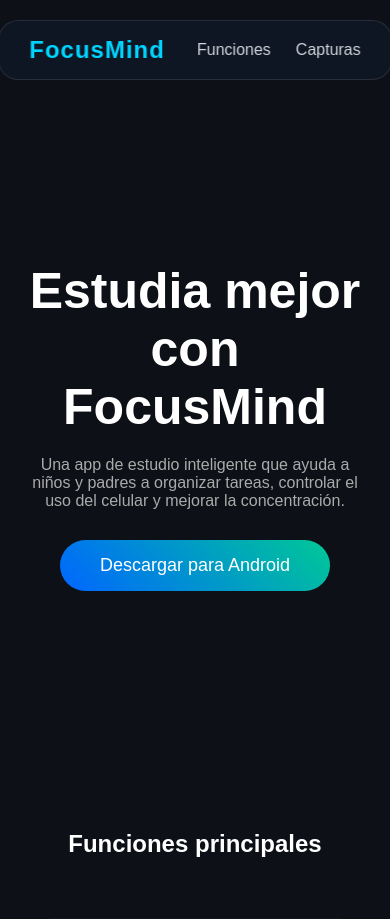
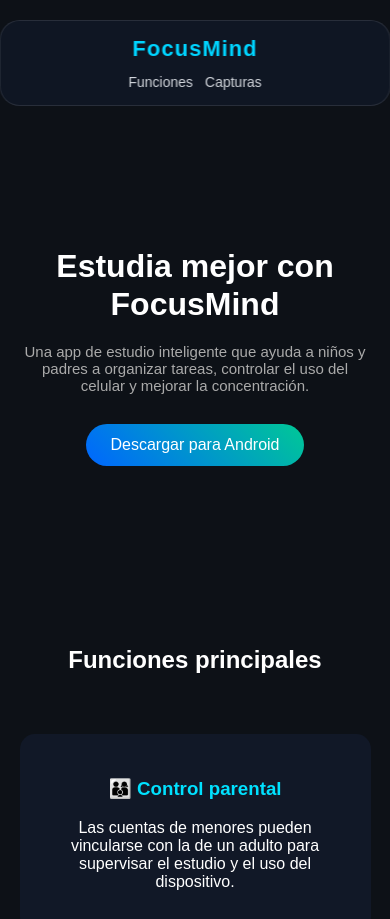
Before and after one commit to Focus-mind123/Focus-mind123.github.io, a plain HTML site: page index.html in a window 390 px wide. Shown: the top 919 px of the page. Drawn offline with Linux system fonts and the light colour scheme.

Commit message:
Add responsive styles for tablets and mobile devices

```diff
--- a/styles.css
+++ b/styles.css
@@ -153,3 +153,116 @@ color:#777;
 .hero{
 padding-top:220px;
 }
+
+
+
+  /* ========================= */
+/* TABLETS */
+/* ========================= */
+
+@media (max-width: 768px){
+
+header{
+width:90%;
+padding:15px 20px;
+}
+
+.logo{
+font-size:20px;
+}
+
+nav{
+gap:15px;
+}
+
+.hero{
+padding:180px 20px 100px;
+}
+
+.hero h1{
+font-size:40px;
+}
+
+.hero p{
+font-size:16px;
+}
+
+.features,
+.screenshots,
+.download{
+padding:80px 5%;
+}
+
+}
+
+
+/* ========================= */
+/* CELULARES */
+/* ========================= */
+
+@media (max-width: 600px){
+
+header{
+width:92%;
+padding:15px;
+flex-direction:column;
+gap:12px;
+}
+
+.logo{
+font-size:22px;
+}
+
+nav{
+flex-wrap:wrap;
+justify-content:center;
+gap:12px;
+}
+
+nav a{
+font-size:14px;
+}
+
+.hero{
+padding:220px 20px 80px;
+}
+
+.hero h1{
+font-size:32px;
+line-height:1.2;
+}
+
+.hero p{
+font-size:15px;
+max-width:100%;
+}
+
+.download-btn{
+padding:12px 25px;
+font-size:16px;
+}
+
+.grid{
+grid-template-columns:1fr;
+}
+
+.card{
+padding:25px;
+}
+
+.shots{
+gap:15px;
+}
+
+.shot{
+width:90%;
+max-width:250px;
+height:auto;
+}
+
+.shot img{
+width:100%;
+height:auto;
+}
+
+}
```
